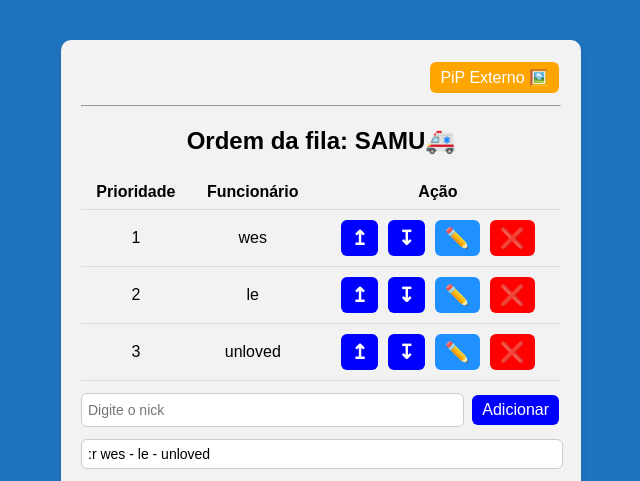
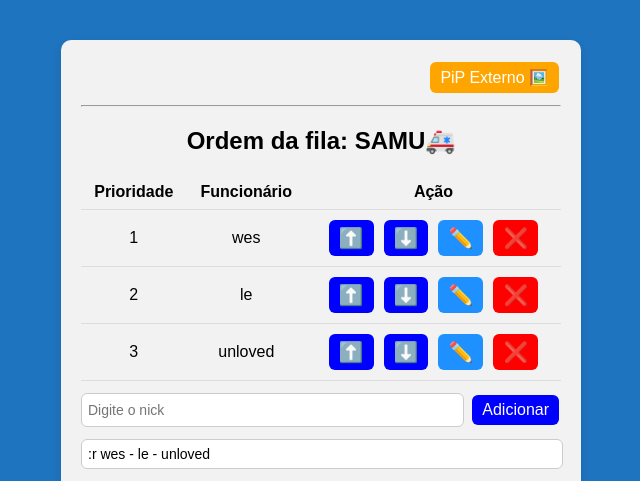
Before and after one commit to Wesley-Nilton/samuzao, a plain HTML site: page index.html in a window 1280 px wide. Shown: the top 481 px of the page, without its empty margins (319-959 px from the left). Drawn offline with Linux system fonts and the light colour scheme.

Commit message:
Update index.html

```diff
--- a/index.html
+++ b/index.html
@@ -181,8 +181,8 @@
                         <td>${nome}</td>
                         <td>
                             <div class="action-buttons">
-                                <button class="up" data-action="moverUp" data-index="${i}">↥</button>
-                                <button class="down" data-action="moverDown" data-index="${i}">↧</button>
+                                <button class="up" data-action="moverUp" data-index="${i}">⬆️</button>
+                                <button class="down" data-action="moverDown" data-index="${i}">⬇️</button>
                                 <button class="edit" data-action="editar" data-index="${i}">✏️</button>
                                 <button class="delete" data-action="remover" data-index="${i}">❌</button>
                             </div>
```
